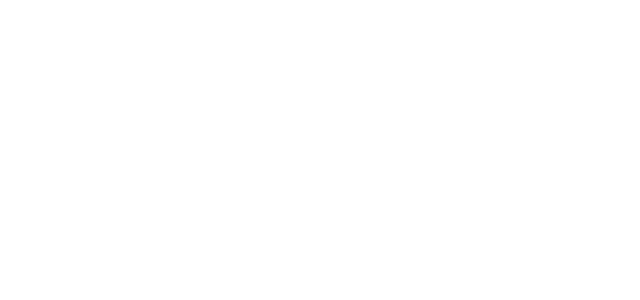
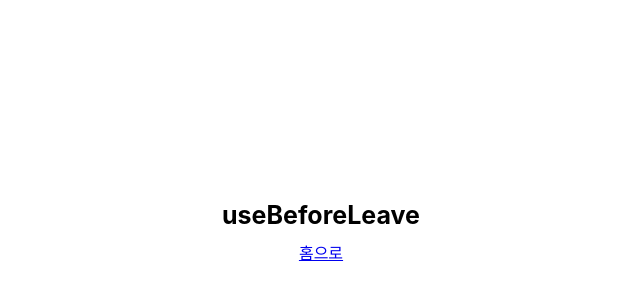
Before and after one commit to outclassstudio/custom-hooks, a React (Create React App) app: page /usebeforeleave in a window 1280 px wide. Before the commit this address had no page. Shown: the part 168-468 px from the top of the page, without its empty margins (319-959 px from the left). Built offline with nearby package versions, Linux system fonts and the light colour scheme.

Commit message:
Feat: useBeforeLeave

```diff
--- a/src/App.tsx
+++ b/src/App.tsx
@@ -1,5 +1,6 @@
 import { BrowserRouter, Routes, Route } from 'react-router-dom';
 import Main from './pages/main';
+import UseBeforeLeavePage from './pages/useBeforeLeavePage';
 import UseClickPage from './pages/useClickPage';
 import UseConfirmPage from './pages/useConfirmPage';
 import UseInputPage from './pages/useInputPage';
@@ -18,6 +19,7 @@
         <Route path="/useclick" element={<UseClickPage/>}/>
         <Route path="/useconfirm" element={<UseConfirmPage/>}/>
         <Route path="/usepreventleave" element={<UsePreventLeavePage/>}/>
+        <Route path="/usebeforeleave" element={<UseBeforeLeavePage/>}/>
       </Routes>
     </BrowserRouter>
   );
--- /dev/null
+++ b/src/hooks/useBeforeLeave.tsx
@@ -0,0 +1,20 @@
+import { useEffect } from "react"
+
+type OnBefore = () => void;
+
+export const useBeforeLeave = (onBefore:OnBefore) => {
+  const handle = (event:MouseEvent) => {
+    const { clientY } = event
+
+    if(clientY <= 0) {
+      onBefore()
+    }
+  }
+
+  useEffect(() => {
+    document.addEventListener("mouseleave", handle)
+    return () => { document.removeEventListener("mouseleave", handle) }
+  }, [])
+
+  return
+}
--- a/src/pages/main.tsx
+++ b/src/pages/main.tsx
@@ -16,6 +16,7 @@
       <HookBtn onClick={() => navigate("/useclick")}>useClick</HookBtn>
       <HookBtn onClick={() => navigate("/useconfirm")}>useConfirm</HookBtn>
       <HookBtn onClick={() => navigate("/usepreventleave")}>usePreventLeave</HookBtn>
+      <HookBtn onClick={() => navigate("/usebeforeleave")}>useBeforeLeave</HookBtn>
     </MainContainer>
   )
 }
--- /dev/null
+++ b/src/pages/useBeforeLeavePage.tsx
@@ -0,0 +1,23 @@
+import { Link } from "react-router-dom"
+import styled from "styled-components"
+import { useBeforeLeave } from "../hooks/useBeforeLeave"
+import { FlexColumnDivCentered, Title } from "../style/utility.style"
+
+const UseBeforeLeavePage = () => {
+  const begForLife = () => console.log("please dont leave")
+  useBeforeLeave(begForLife)
+
+  return (
+    <UseBeforeLeaveContainer>
+      <Title>useBeforeLeave</Title>
+      <Link to="/">홈으로</Link>
+    </UseBeforeLeaveContainer>
+  )
+}
+
+export default UseBeforeLeavePage
+
+const UseBeforeLeaveContainer = styled(FlexColumnDivCentered)`
+  height: 100vh;
+  gap: 10px;
+`
```
Also changed, not shown: 1 other file (tests, documents, lock files or other folders).
